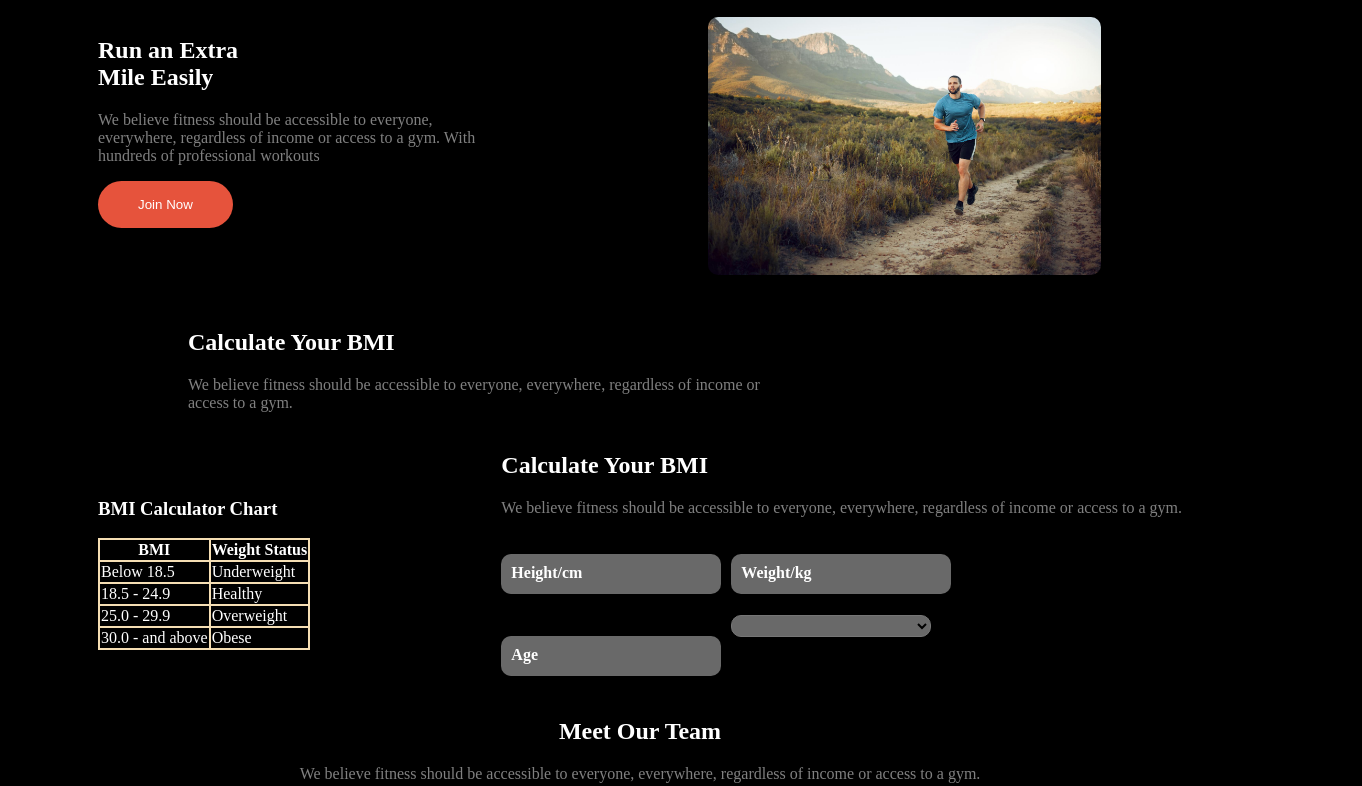
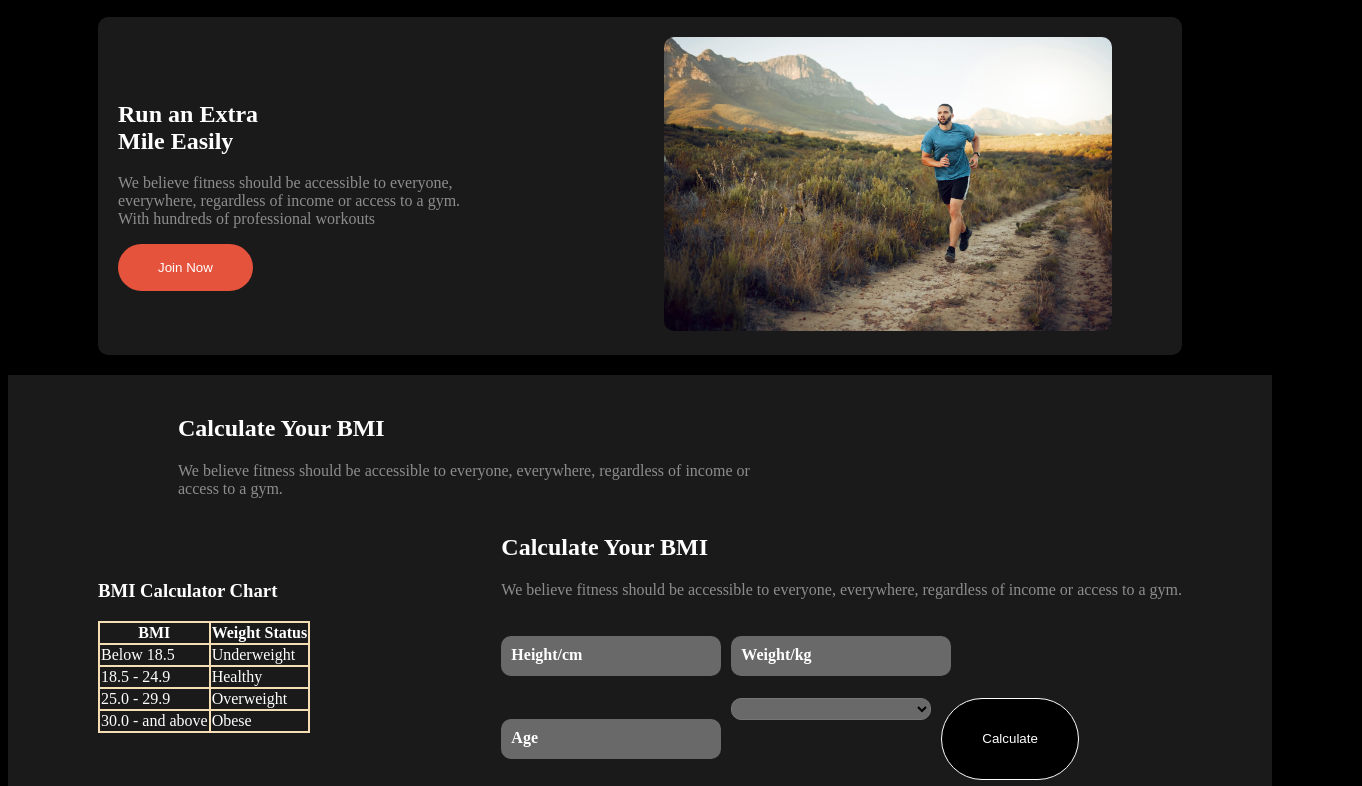
Before and after one commit to abubakar308/batch10-assignment2, a plain HTML site: page index.html in a window 1280 px wide. Shown: the part 1241-2027 px from the top of the page, 1362 px wide, since content can reach past the window. Drawn offline with Linux system fonts and the light colour scheme; a web font is replaced by a local one.

Commit message:
last commit

```diff
--- a/index.html
+++ b/index.html
@@ -81,14 +81,13 @@
             </div>
     </section>
 
-    <section class="margin display-flex run">
-            <div>
+    <section class="display-flex run">
+            <div class="run-extra">
                 <h1>Run an Extra
                     <br>
                     Mile Easily</h1>
-                    <p>We believe fitness should be accessible to everyone,
-                        everywhere, regardless of income or access to a gym. With
-                        hundreds of professional workouts</p>
+                    <p>We believe fitness should be accessible to everyone,<br>
+                        everywhere, regardless of income or access to a gym. <br> With hundreds of professional workouts</p>
                         <button class="btn">Join Now</button>
             </div>
             <div class="images">
@@ -96,13 +95,13 @@
             </div>
     </section>
 
-    <section class="margin">
-        <div class="margin">
+    <section class="bmi-bg">
+        <div class="bmi-top">
             <h2>Calculate Your BMI</h2>
         <p>We believe fitness should be accessible to everyone, everywhere, regardless of
             income or <br> access to a gym. </p>
         </div>
-        <form class="display-flex bmi" action="">
+        <div class="display-flex bmi">
             <div>
                 <h3>BMI Calculator Chart</h3>
                 <table>
@@ -134,6 +133,7 @@
                 <p>We believe fitness should be accessible to everyone, everywhere, regardless of
                     income or access to a gym. </p>
                 </div>
+                <form action="">
                     <div class="display-flex bmi1">
                         <h4 class="bmi-cal">Height/cm</h4>
                     <h4 class="bmi-cal">Weight/kg</h4>
@@ -143,9 +143,11 @@
                    <select name="dropdown" class="bmi-cal">
                     <option value="sex" selected>Sex</option>
                    </select>
+                   <button>Calculate</button>
                     </div>
+                </form>
             </div>
-        </form>
+        </div>
     </section>
     <section class="margin text-align">
         <h1>Meet Our Team</h1>
@@ -219,7 +221,7 @@
         </div>
     </section>
 
-    <footer class="margin">
+    <footer>
         <div class="display-flex footer">
             <div class="footer-desc">
                 <h1 class="heder-n">Fitness</h1>
--- a/style.css
+++ b/style.css
@@ -118,15 +118,21 @@ background: rgba(255, 255, 255, 0.1);
     text-align: center;
 }
 .images>img{
-    width: 60%;
+    width: 90%;
     border-radius: 10px;
 }
+.run-extra{
+   width: 100%;
+}
 .run{
-    justify-content: space-between;
-    width: 100%;
-    gap: 200px;
-    margin-bottom: 50px;
-}
+    justify-content: ;
+    align-items: center;
+        background: rgba(255, 255, 255, 0.1);
+        margin: 20px 90px;
+        padding: 20px;
+        border-radius: 10px;
+        gap: 200px;
+    }
 .team{
     display: grid;
     grid-template-columns: repeat(3, 1fr);
@@ -178,6 +184,13 @@ table, td, th{
 .bmi1{
     gap: 10px;
 }
+.bmi-top{
+    margin: 0 80px;
+}
+footer, .bmi-bg{
+    background: rgba(255, 255, 255, 0.1);
+    padding: 20px 90px;
+}
 
 /* Small Device Design */
 @media screen and (max-width: 576px) {
@@ -215,6 +228,8 @@ table, td, th{
     }
     .run{
         gap: 10px;
+        margin: 20px;
+        padding: 30px;
     }
     form{
         display: flex;
```
